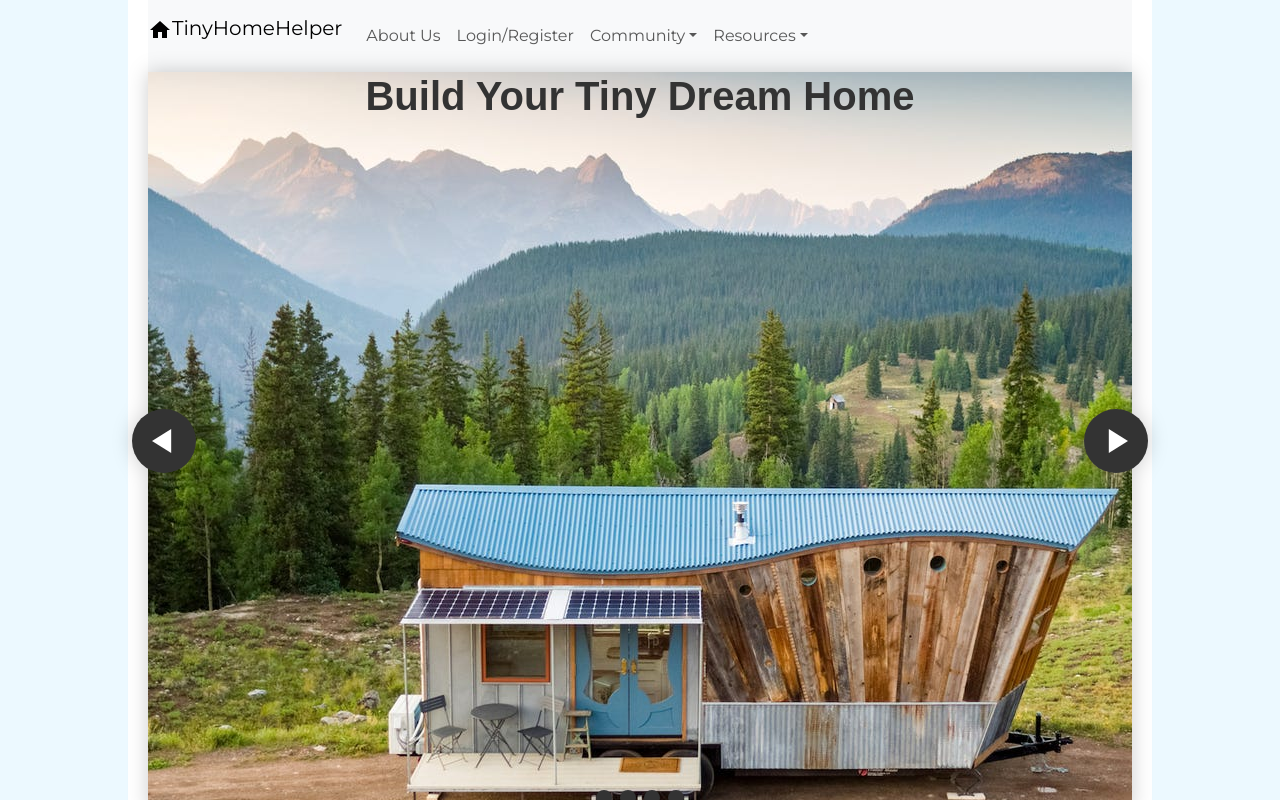
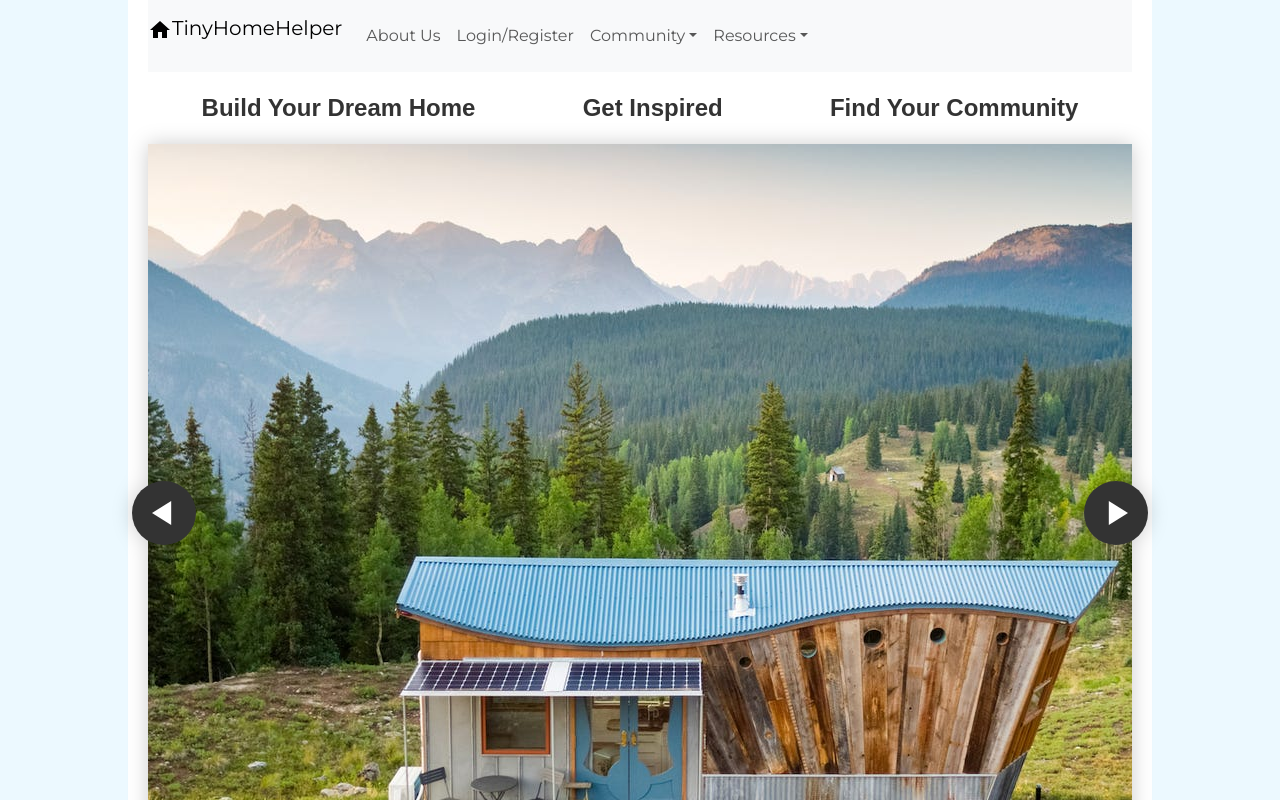
Before and after one commit to SJ-CODES/TinyHomeHelper, a React (Create React App) app in the folder client/: page / in a window 1280 px wide. Shown: the top 800 px of the page. Built offline with nearby package versions, Linux system fonts and the light colour scheme.

Commit message:
added buttons to homepage, removed from carousel

```diff
--- a/client/src/Components/CSS/Home.css
+++ b/client/src/Components/CSS/Home.css
@@ -106,8 +106,16 @@ ol, li {
   padding: 0;
 }
 
+.homeButtons {
+  display: flex;
+  flex-direction: row;
+  margin-top: 20px;
+  margin-bottom: 20px;
+  justify-content: space-around;
+}
+
 .button {
-  font: bold 2.5rem Arial;
+  font: bold 1.5rem Arial;
   text-decoration: none;
   background-color: #fffefe00;
   color: #333333;
--- a/client/src/Components/Home.js
+++ b/client/src/Components/Home.js
@@ -5,13 +5,18 @@ import "./CSS/Home.css"
 function Home() {
     return (
         <div className="home">
+            <div className="homeButtons">
+                <a href="/educationalresources" class="button">Build Your Dream Home</a>
+                <a href="/photogallery" class="button">Get Inspired</a>
+                <a href="/communityforum" class="button">Find Your Community</a>
+            </div>
             <section class="carousel" aria-label="Gallery">
             <ol class="carousel__viewport">
                 <li id="carousel__slide1"
                     tabindex="0"
                     class="carousel__slide">
                 <div class="carousel__snapper">
-                    <a href="/educationalresources" class="button">Build Your Tiny Dream Home</a>
+                    {/* <a href="/educationalresources" class="button">Build Your Tiny Dream Home</a> */}
                     <a href="#carousel__slide4"
                     class="carousel__prev">Go to last slide</a>
                     <a href="#carousel__slide2"
@@ -22,7 +27,7 @@ function Home() {
                     tabindex="0"
                     class="carousel__slide">
                 <div class="carousel__snapper">
-                    <a href="/communityforum" class="button">Find Your Community</a>
+                    {/* <a href="/communityforum" class="button">Find Your Community</a> */}
                 </div>
                 <a href="#carousel__slide1"
                     class="carousel__prev">Go to previous slide</a>
@@ -32,7 +37,9 @@ function Home() {
                 <li id="carousel__slide3"
                     tabindex="0"
                     class="carousel__slide">
-                <div class="carousel__snapper"><a href="/photogallery" class="button">Get Inspired</a></div>
+                <div class="carousel__snapper">
+                    {/* <a href="/photogallery" class="button">Get Inspired</a> */}
+                    </div>
                 <a href="#carousel__slide2"
                     class="carousel__prev">Go to previous slide</a>
                 <a href="#carousel__slide4"
@@ -41,7 +48,9 @@ function Home() {
                 <li id="carousel__slide4"
                     tabindex="0"
                     class="carousel__slide">
-                <div class="carousel__snapper"><a href="/aboutus" class="button">Our Mission</a></div>
+                <div class="carousel__snapper">
+                    {/* <a href="/aboutus" class="button">Our Mission</a> */}
+                    </div>
                 <a href="#carousel__slide3"
                     class="carousel__prev">Go to previous slide</a>
                 <a href="#carousel__slide1"
```
